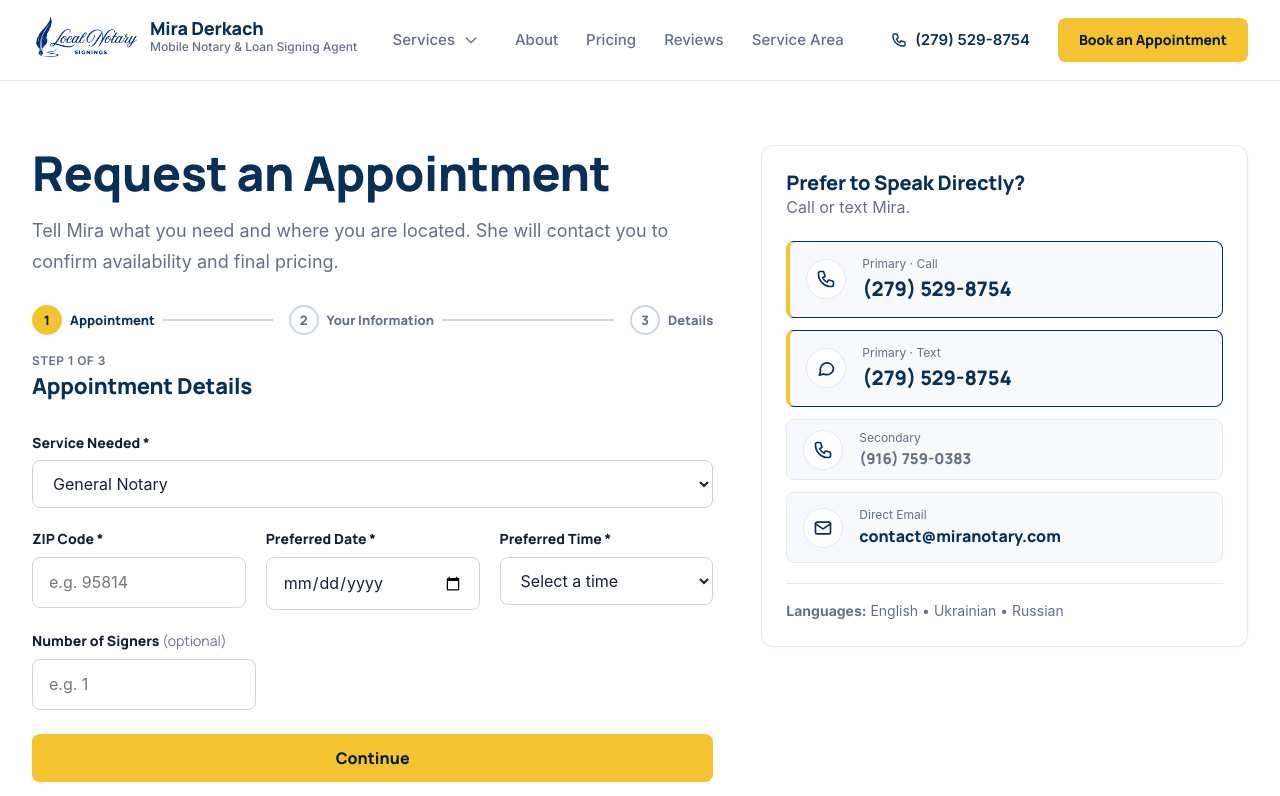
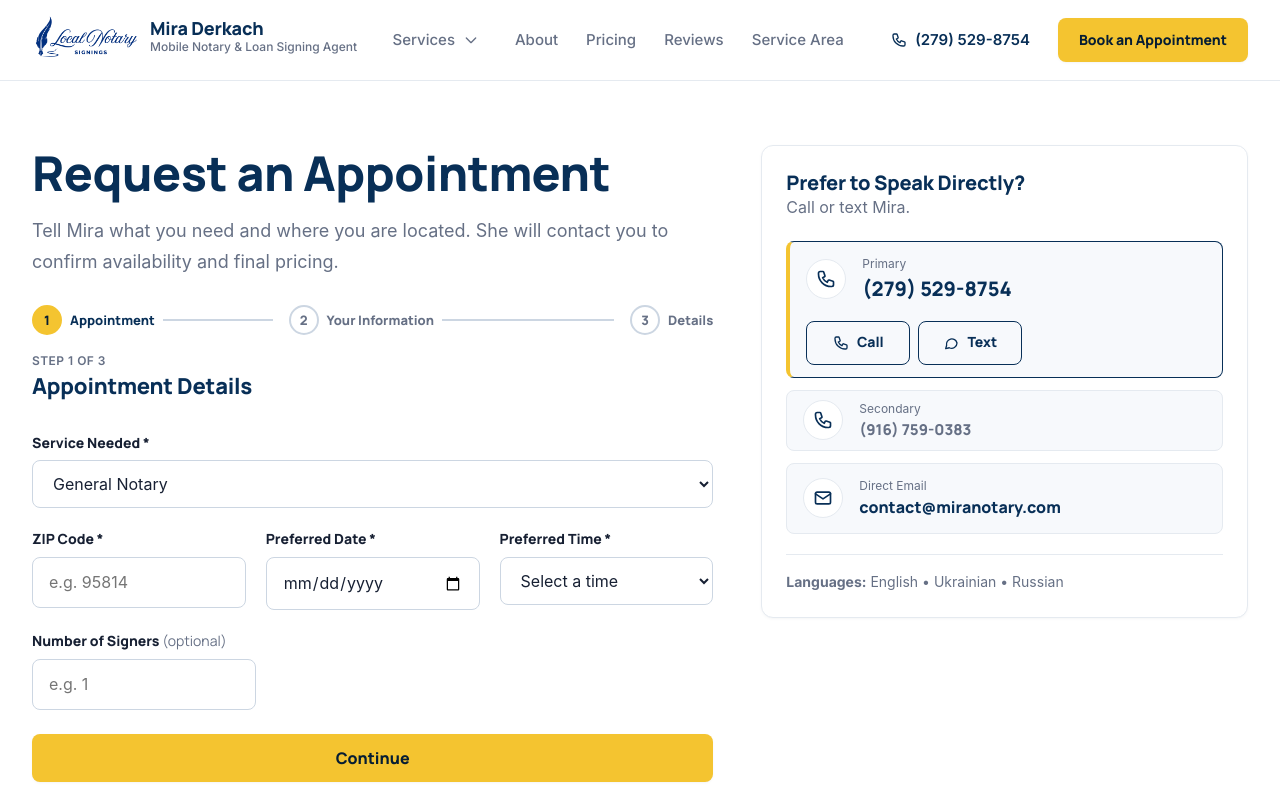
Before and after one commit to vovik541/mira-notary, an Angular app: page /contact in a window 1280 px wide. Shown: the top 796 px of the page. Built offline with nearby package versions, Linux system fonts and the light colour scheme; a web font is replaced by a local one.

Commit message:
feat: improve contact experience and business content

```diff
--- a/src/app/shared/components/contact-card/contact-card.component.scss
+++ b/src/app/shared/components/contact-card/contact-card.component.scss
@@ -11,7 +11,8 @@ h2 {
   gap: 0.75rem;
   margin-top: 1.25rem;
 
-  a {
+  a,
+  .primary-card {
     display: flex;
     align-items: center;
     gap: 1rem;
@@ -68,14 +69,21 @@ h2 {
   color: var(--color-text-muted);
 }
 
-/* The 279 number is the primary call-to-action; the secondary number stays quiet. */
-.methods a.primary {
+/* The 279 number is the primary call-to-action (shown once, with Call and Text); the secondary stays quiet. */
+.methods .primary-card {
+  flex-wrap: wrap;
   border-color: var(--color-navy);
   border-left-width: 4px;
   border-left-color: var(--color-gold);
 
+  .label {
+    flex: 1 1 9rem;
+  }
   .value {
     font-size: 1.25rem;
+  }
+  .actions {
+    flex: 1 1 auto;
   }
 }
 
--- a/src/app/shared/components/contact-card/contact-card.component.ts
+++ b/src/app/shared/components/contact-card/contact-card.component.ts
@@ -1,10 +1,11 @@
 import { ChangeDetectionStrategy, Component } from '@angular/core';
 import { BUSINESS, EMAIL_HREF, LANGUAGES_LABEL } from '../../../core/config/business.config';
+import { CallTextComponent } from '../call-text/call-text.component';
 import { IconComponent } from '../icon/icon.component';
 
 @Component({
   selector: 'app-contact-card',
-  imports: [IconComponent],
+  imports: [CallTextComponent, IconComponent],
   changeDetection: ChangeDetectionStrategy.OnPush,
   template: `
     <section class="card panel" aria-labelledby="direct-contact-heading">
@@ -12,22 +13,14 @@ import { IconComponent } from '../icon/icon.component';
       <p class="muted">Call or text Mira.</p>
       <ul class="methods">
         <li>
-          <a class="primary" [href]="business.phones.primary.href">
+          <div class="primary-card">
             <span class="icon"><app-icon name="phone" /></span>
             <span class="label">
-              <span class="kind">Primary · Call</span>
+              <span class="kind">Primary</span>
               <span class="value">{{ business.phones.primary.display }}</span>
             </span>
-          </a>
-        </li>
-        <li>
-          <a class="primary" [href]="business.phones.primary.smsHref">
-            <span class="icon"><app-icon name="message" /></span>
-            <span class="label">
-              <span class="kind">Primary · Text</span>
-              <span class="value">{{ business.phones.primary.display }}</span>
-            </span>
-          </a>
+            <app-call-text class="actions" size="sm" />
+          </div>
         </li>
         <li>
           <a class="secondary" [href]="business.phones.secondary.href">
```
Also changed, not shown: 1 other file (tests, documents, lock files or other folders).
